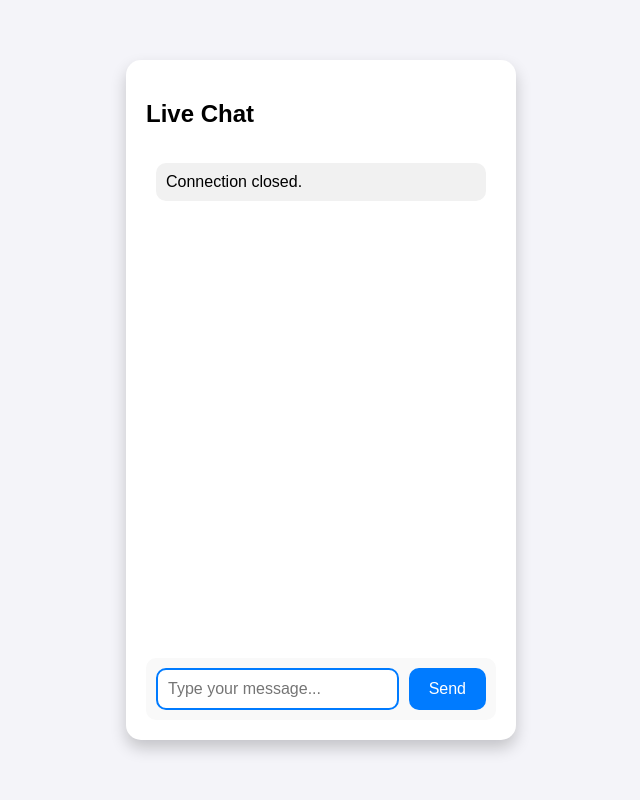
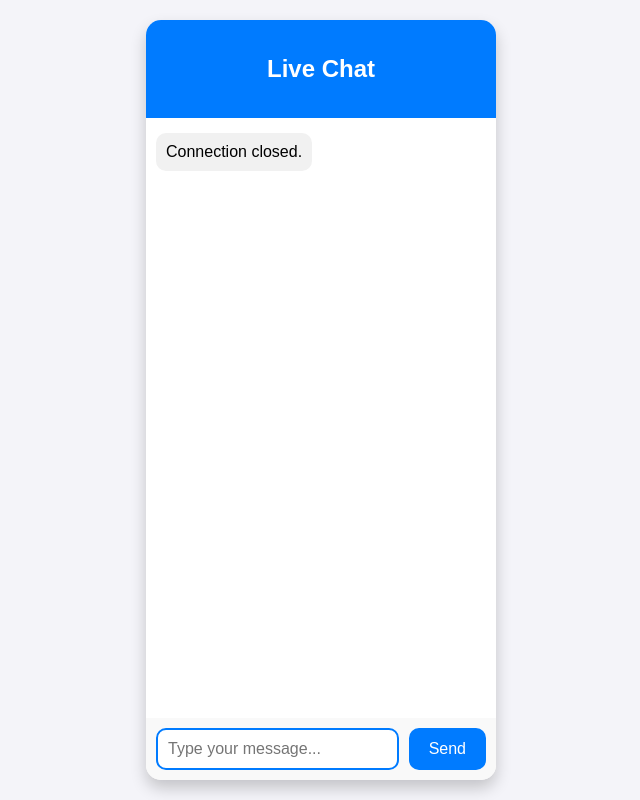
Before and after one commit to sandunvirajdilshan/Live-Chat-Application, a website: page public/index.html in a window 1280 px wide. Shown: the whole page, without its empty margins (319-959 px from the left). Drawn offline with Linux system fonts and the light colour scheme.

Commit message:
messages interface updated

```diff
--- a/public/style.css
+++ b/public/style.css
@@ -10,14 +10,24 @@ body {
 }
 
 .chat-container {
-    padding:20px;
+    padding: 0;
     display: flex;
     flex-direction: column;
     width: 350px;
-    height: 80vh;
+    height: 95vh;
     background-color: #ffffff;
     border-radius: 15px;
     box-shadow: 0 8px 16px rgba(0, 0, 0, 0.2);
+}
+
+.chat-header {
+    background-color: #007bff;
+    color: #fff;
+    font-weight: bold;
+    padding: 15px;
+    text-align: center;
+    border-radius: 15px 15px 0 0;
+    box-sizing: border-box;
 }
 
 .message {
@@ -25,16 +35,23 @@ body {
     margin: 5px 0;
     background-color: #f1f1f1;
     border-radius: 10px;
+    display: inline-block;
+    max-width: 80%;
+    word-break: break-word;
+    white-space: pre-wrap;
 }
 
 #messages {
     flex-grow: 1;
     overflow-y: auto;
     padding: 10px;
+    display: flex;
+    flex-direction: column;
+    align-items: flex-start;
 }
 
 .chat-input {
-    border-radius: 10px;
+    border-radius: 0 0 15px 15px;
     display: flex;
     padding: 10px;
     background-color: #f9f9f9;
```
